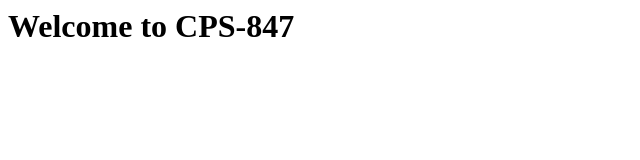
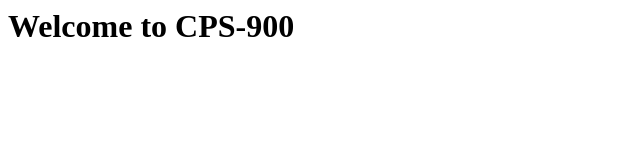
Before and after one commit to CPS847-assignement1/Assignments, a plain HTML site: page index.html in a window 1280 px wide. Shown: the full height of the page, 0-640 px from the left. Drawn offline with Linux system fonts and the light colour scheme.

Commit message:
Update index.html

```diff
--- a/index.html
+++ b/index.html
@@ -1 +1 @@
-<h1>Welcome to CPS-847</h1>
+<h1>Welcome to CPS-900</h1>
```
